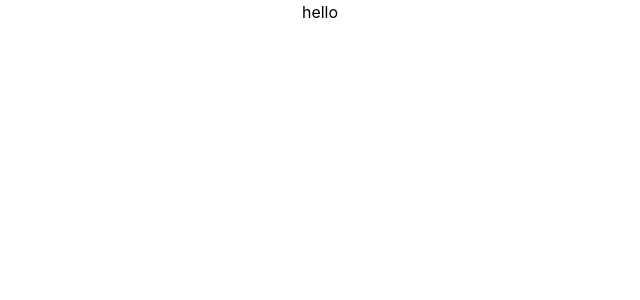
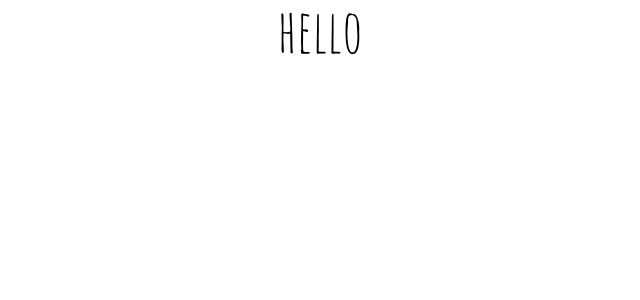
Before and after one commit to sing1176/moose-squad, a React (Create React App) app: page / in a window 1280 px wide. Shown: the top 300 px of the page, without its empty margins (320-960 px from the left). Built offline with nearby package versions, Linux system fonts and the light colour scheme.

Commit message:
added fonts

```diff
--- a/public/index.html
+++ b/public/index.html
@@ -15,6 +15,9 @@
       user's mobile device or desktop. See https://developers.google.com/web/fundamentals/web-app-manifest/
     -->
     <link rel="manifest" href="%PUBLIC_URL%/manifest.json" />
+    <link rel="preconnect" href="https://fonts.googleapis.com">
+<link rel="preconnect" href="https://fonts.gstatic.com" crossorigin>
+<link href="https://fonts.googleapis.com/css2?family=Amatic+SC&display=swap" rel="stylesheet">
     <!--
       Notice the use of %PUBLIC_URL% in the tags above.
       It will be replaced with the URL of the `public` folder during the build.
--- a/src/App.js
+++ b/src/App.js
@@ -3,7 +3,7 @@
 function App() {
   return (
     <div className="App">
-<div className="text3xl">hello</div>
+<div className="text-6xl">hello</div>
     </div>
   );
 }
--- a/src/index.css
+++ b/src/index.css
@@ -1,8 +1,6 @@
 body {
   margin: 0;
-  font-family: -apple-system, BlinkMacSystemFont, 'Segoe UI', 'Roboto', 'Oxygen',
-    'Ubuntu', 'Cantarell', 'Fira Sans', 'Droid Sans', 'Helvetica Neue',
-    sans-serif;
+font-family: 'Amatic SC', cursive;
   -webkit-font-smoothing: antialiased;
   -moz-osx-font-smoothing: grayscale;
 }
```
